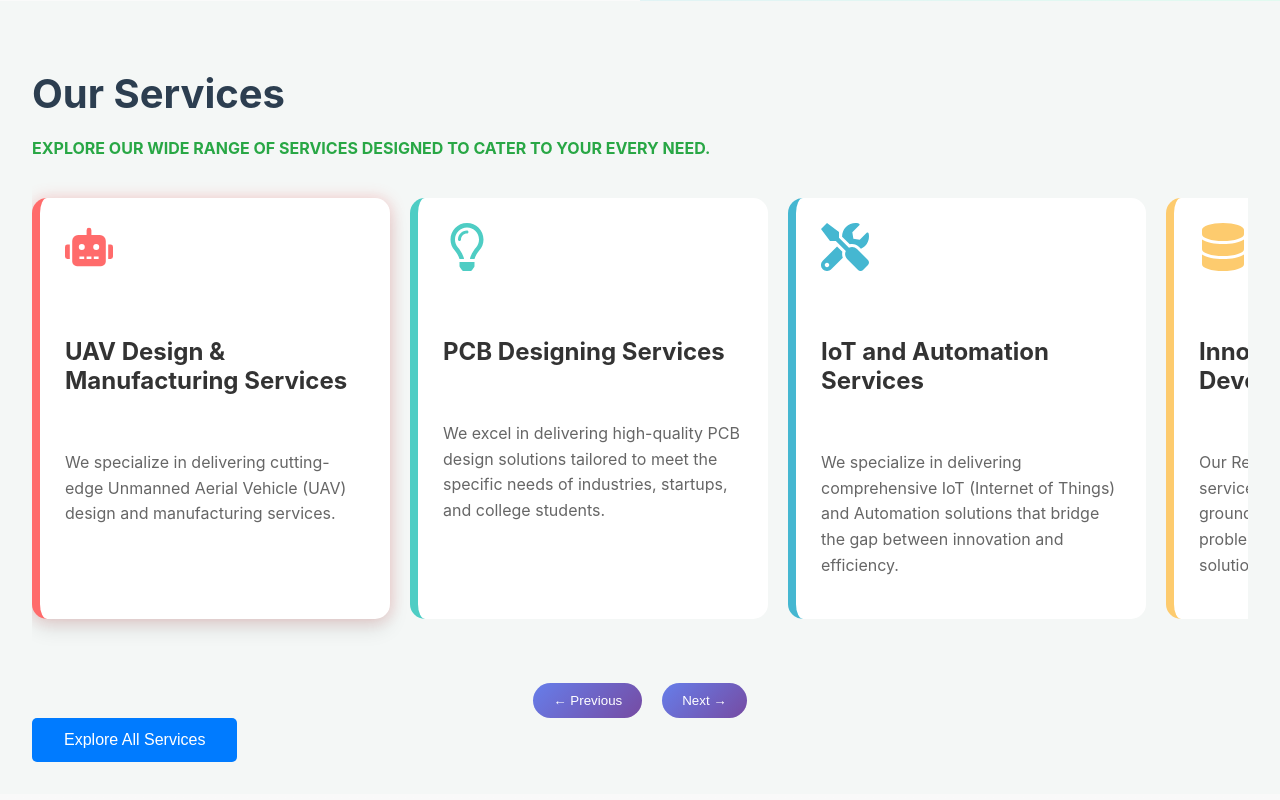
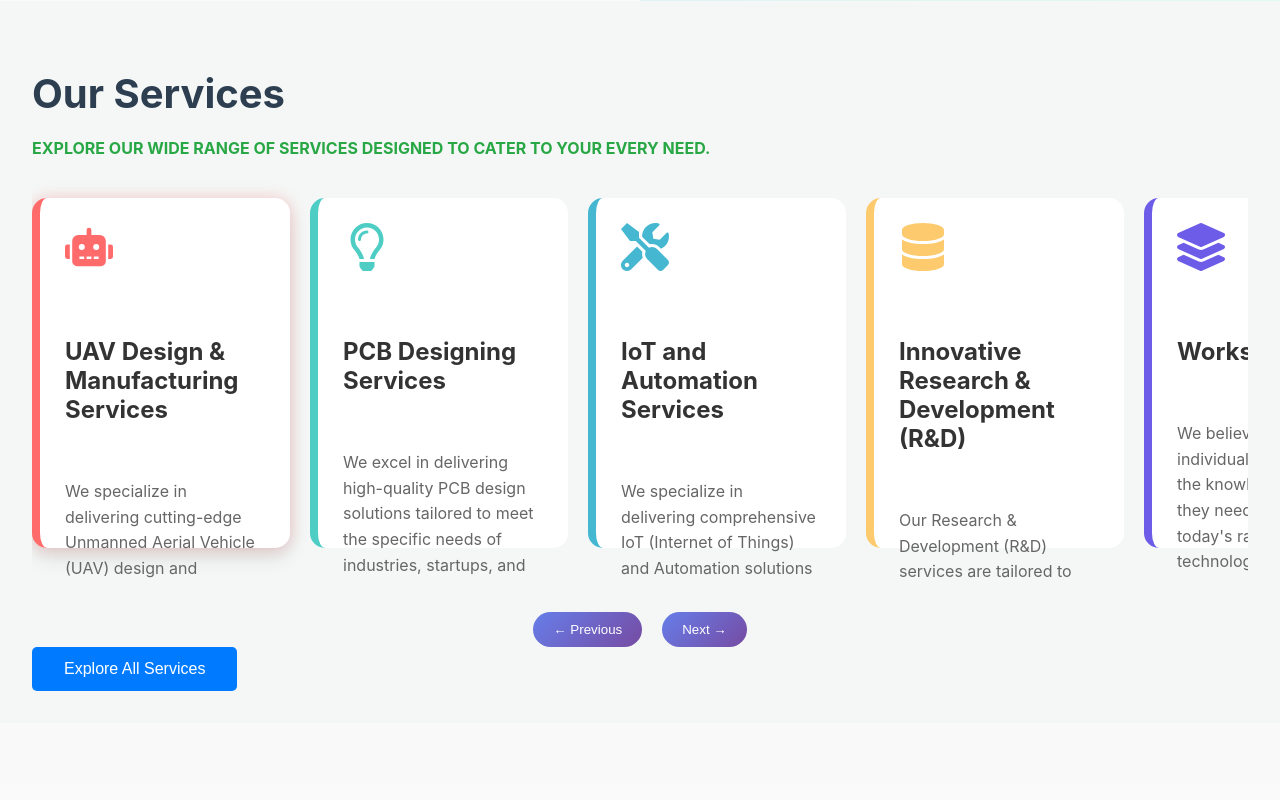
Before and after one commit to shivamp9381/paradox-innovator, a React (Create React App) app: page / in a window 1280 px wide. Shown: the part 791-1591 px from the top of the page. Built offline with nearby package versions, Linux system fonts and the light colour scheme.

Commit message:
Update servicecomponent.module.css

```diff
--- a/src/Components/ServiceComponent/servicecomponent.module.css
+++ b/src/Components/ServiceComponent/servicecomponent.module.css
@@ -47,10 +47,10 @@ body, html {
 }
 
 .serviceCard {
-  flex: 0 0 300px;
+  flex: 0 0 200px;
   background: white;
   border-radius: 15px;
-  max-height: 500px;
+  max-height: 300px;
   border-left: 8px solid transparent;
   padding: 25px;
   transition: all 0.3s ease;
```
